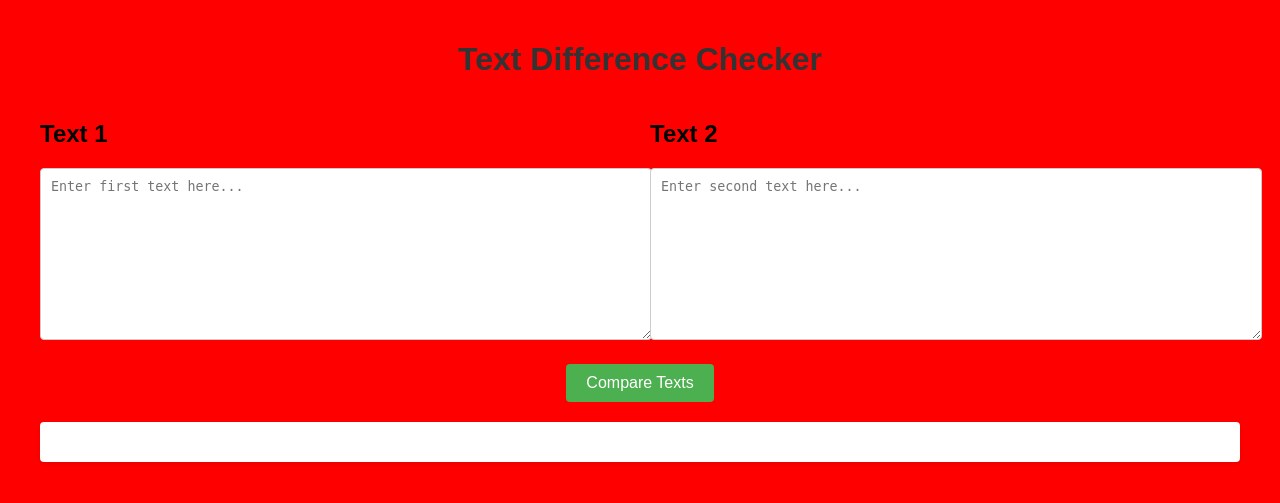
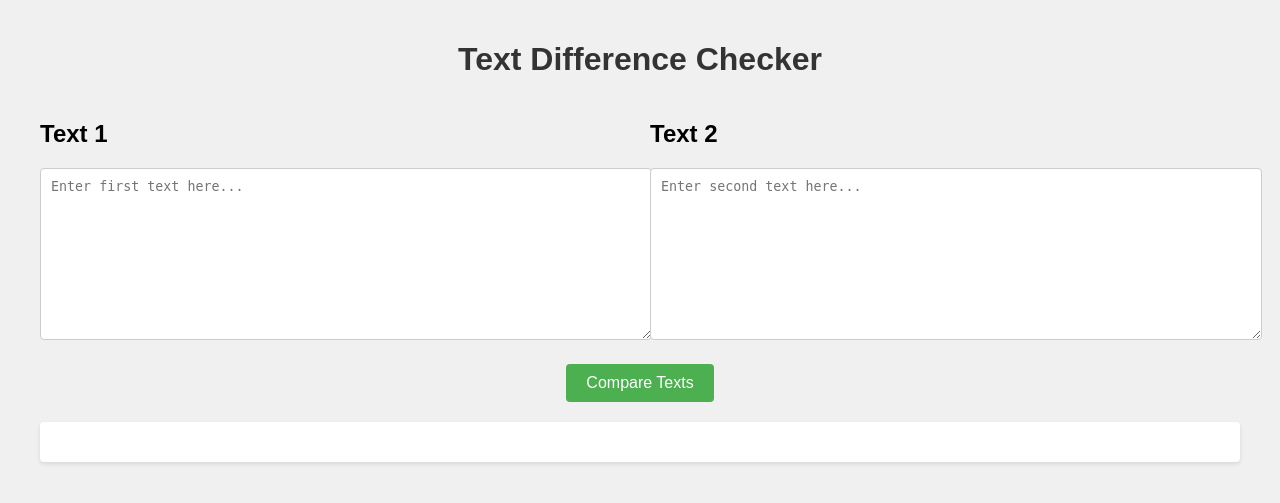
Before and after one commit to pkhatri3/DifferenceChecker, a Flask app: page / in a window 1280 px wide. Shown: the top 503 px of the page. Run offline with Flask 3, Linux system fonts and the light colour scheme.

Commit message:
Update style.css

```diff
--- a/static/style.css
+++ b/static/style.css
@@ -2,7 +2,7 @@ body {
     font-family: Arial, sans-serif;
     margin: 0;
     padding: 20px;
-    background-color: rgb(255,0,0);
+    background-color: #f0f0f0;
 }
 
 .container {
```
